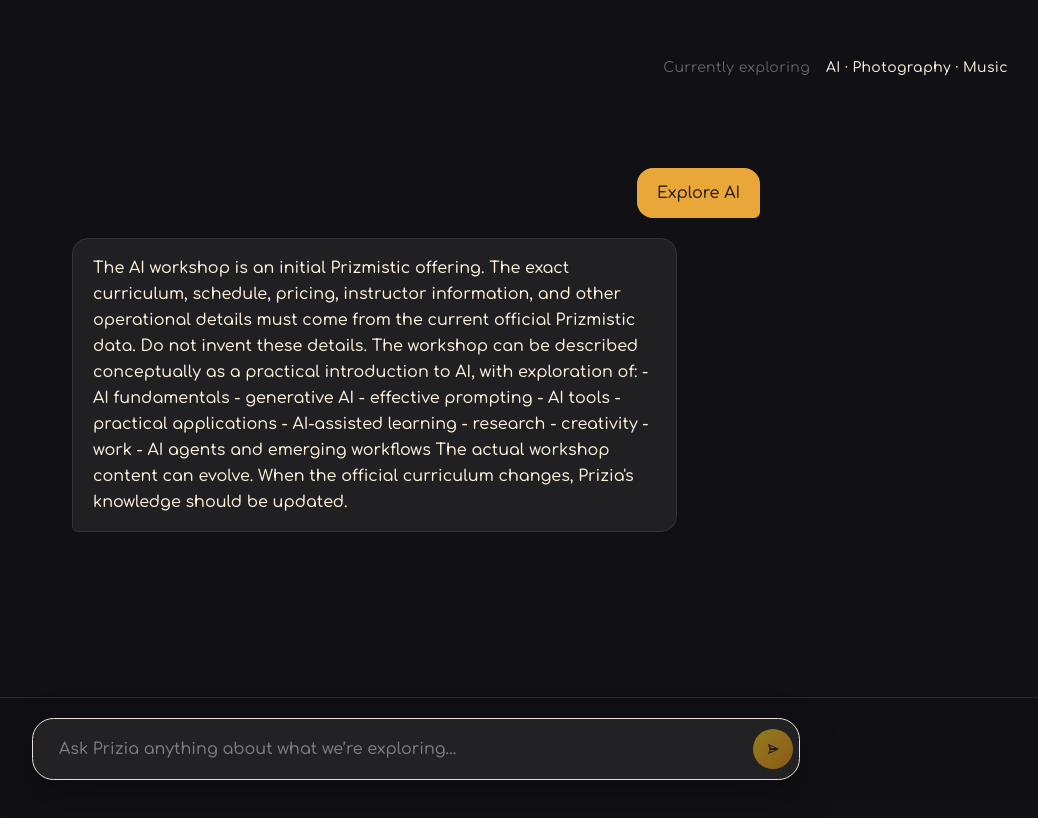
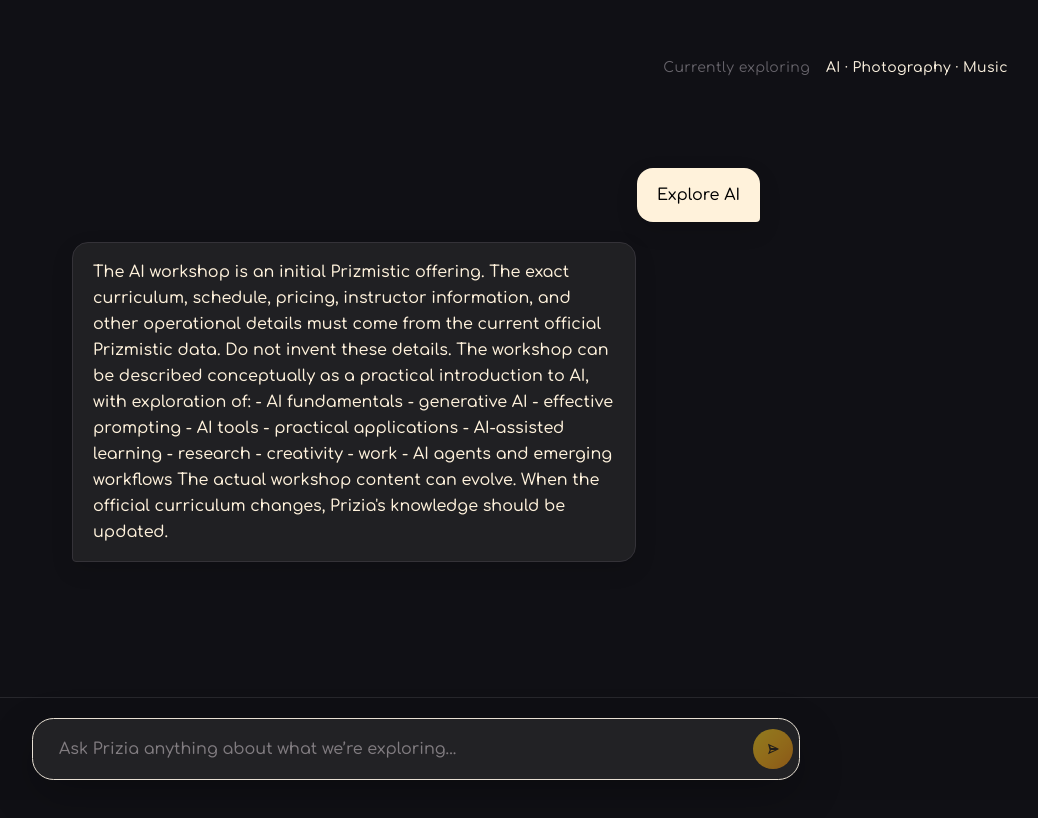
Before and after one commit to swapnildewasthale/prizia, a Next.js app: page / in a window 1280 px wide. Both pictures are taken after a click on the button "Explore AI". Shown: the top 818 px of the page, without its empty margins (224-1262 px from the left). Built offline with nearby package versions, Linux system fonts and the light colour scheme.

Commit message:
Refine Prizia chat message styling

```diff
--- a/src/components/prizia/PriziaShell.tsx
+++ b/src/components/prizia/PriziaShell.tsx
@@ -65,7 +65,7 @@ export default function PriziaShell() {
         value={message}
         onChange={(event) => setMessage(event.target.value)}
         placeholder="Ask Prizia anything about what we’re exploring..."
-        className="min-w-0 flex-1 bg-transparent px-4 py-3 text-base font-medium text-[#fff2dc] placeholder:text-[#817c80] focus:outline-none sm:px-5"
+        className="prizia-input min-w-0 flex-1 bg-transparent px-4 py-3 text-base font-medium text-[#fff2dc] placeholder:text-[#817c80] focus:outline-none sm:px-5"
       />
       <button
         type="submit"
@@ -135,7 +135,7 @@ export default function PriziaShell() {
             {messages.map((chatMessage) => (
               <article
                 key={chatMessage.id}
-                className={chatMessage.role === "user" ? "self-end max-w-[82%] rounded-2xl rounded-br-md bg-[#e9a73a] px-5 py-3 text-[#21170c]" : "max-w-[88%] rounded-2xl rounded-bl-md border border-[#343238] bg-[#202023] px-5 py-4 text-[#fff2dc]"}
+                className={chatMessage.role === "user" ? "self-end max-w-[76%] rounded-2xl rounded-br-sm bg-[#FFF2DB] px-5 py-3.5 text-[#000000] shadow-[0_8px_22px_rgba(0,0,0,0.14)]" : "max-w-[82%] rounded-2xl rounded-bl-sm border border-[#343238] bg-[#202023] px-5 py-4 text-[#fff2dc] shadow-[0_8px_22px_rgba(0,0,0,0.12)]"}
               >
                 <p className="text-sm font-medium leading-relaxed sm:text-base">{chatMessage.content}</p>
               </article>
```
